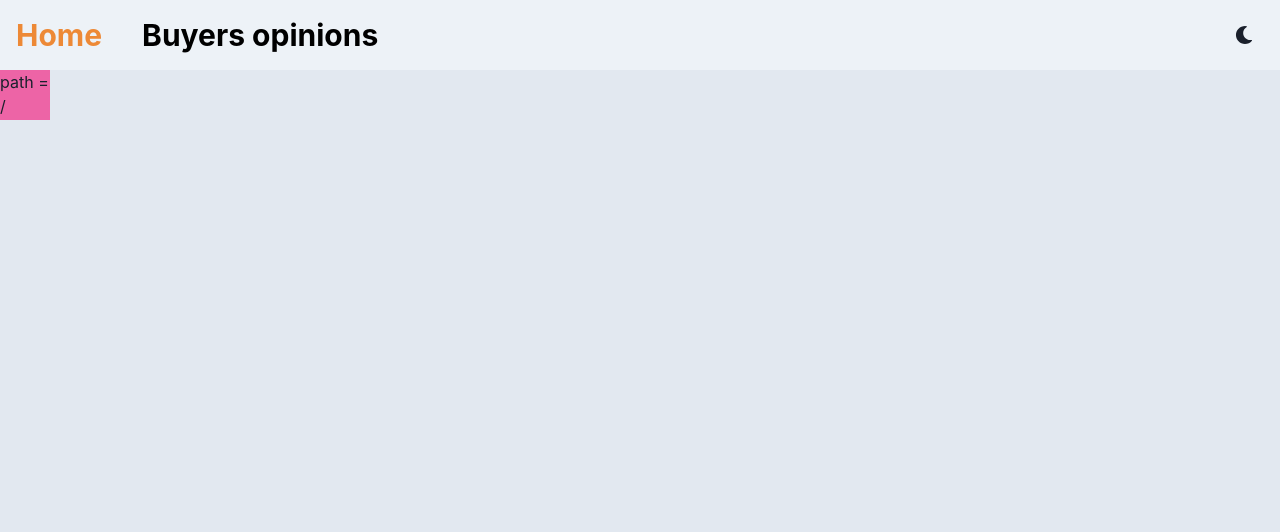
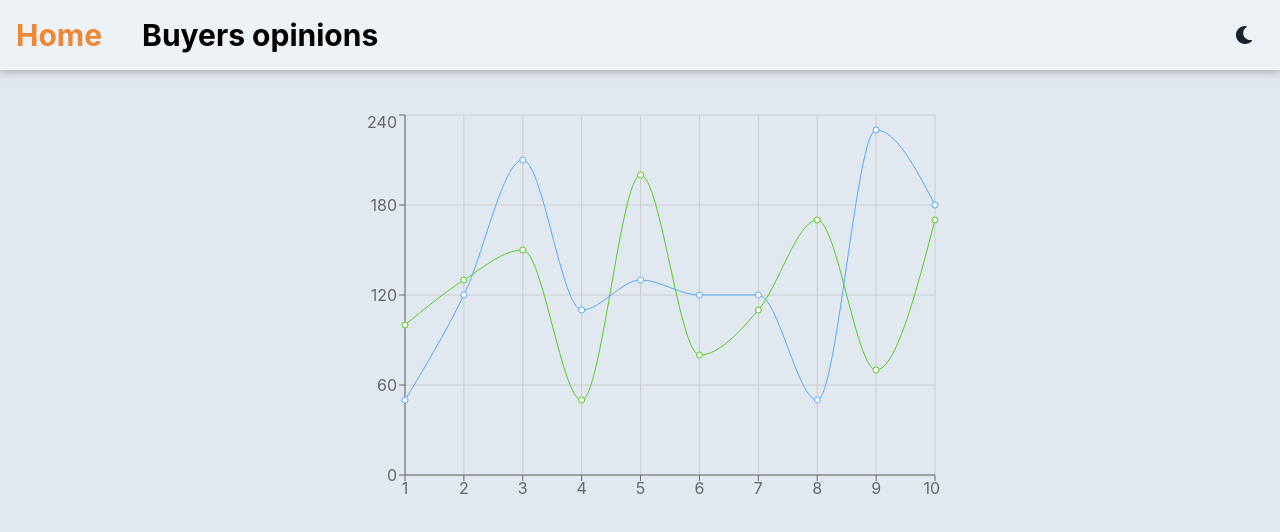
Before and after one commit to Harry29-exe/seller-panel, a React (Create React App) app: page / in a window 1280 px wide. Shown: the top 532 px of the page. Built offline with nearby package versions, Linux system fonts and the light colour scheme.

Commit message:
added experimenting chart and AuthContext

```diff
--- a/package.json
+++ b/package.json
@@ -20,6 +20,7 @@
     "react-icons": "^3.11.0",
     "react-router-dom": "^6.0.2",
     "react-scripts": "4.0.3",
+    "recharts": "^2.1.6",
     "typescript": "^4.4.4",
     "web-vitals": "^0.2.4"
   },
--- a/src/App.tsx
+++ b/src/App.tsx
@@ -7,9 +7,12 @@ import {BrowserRouter, HashRouter, Route, Routes} from "react-router-dom";
 import TestComponent1 from "./molecules/TestComponent1";
 import TestComponent2 from "./molecules/TestComponent2";
 import theme from "./chakra-config/theme";
+import { AuthContext } from "./contexts/AuthContext";
+import Chart from "./molecules/Chart";
 
 export const App = () => (
     <ChakraProvider theme={theme}>
+        <AuthContext.Provider value={null} >
             <BrowserRouter>
 
                 <Navbar routes={[
@@ -19,12 +22,12 @@ export const App = () => (
                 }/>
 
                 <Routes>
-                <Route path={"/"} element={<TestComponent1/>}/>
+                    <Route path={"/"} element={<Chart/>}/>
                     <Route path={"/buyers-opinions"} element={<TestComponent2/>}/>
                 </Routes>
             </BrowserRouter>
 
-
+        </AuthContext.Provider>
     </ChakraProvider>
 )
 
--- /dev/null
+++ b/src/contexts/AuthContext.ts
@@ -0,0 +1,14 @@
+import React from "react";
+
+export class AuthorizationContext {
+    public users: string[];
+    public token: string[];
+
+    constructor(users: string[], token: string[]) {
+        this.users = users;
+        this.token = token;
+    }
+
+}
+
+export const AuthContext = React.createContext<AuthorizationContext | null>(null);
--- /dev/null
+++ b/src/molecules/Chart.tsx
@@ -0,0 +1,39 @@
+import React from 'react';
+import {Center} from "@chakra-ui/react";
+import {CartesianGrid, Line, LineChart, Tooltip, XAxis, YAxis} from 'recharts';
+
+enum DataTime {
+    NOW,
+    EARLIER
+}
+
+const Chart = () => {
+    const data = [
+        {x: 1,  y1: 100, y2: 50},
+        {x: 2,  y1: 130, y2: 120},
+        {x: 3,  y1: 150, y2: 210},
+        {x: 4,  y1:  50, y2: 110},
+        {x: 5,  y1: 200, y2: 130},
+        {x: 6,  y1:  80, y2: 120},
+        {x: 7,  y1: 110, y2: 120},
+        {x: 8,  y1: 170, y2: 50},
+        {x: 9,  y1:  70, y2: 230},
+        {x: 10, y1: 170, y2: 180},
+
+    ]
+    return (
+        <Center pt={10}>
+            <LineChart width={600} height={400} data={data}>
+                <CartesianGrid stroke={"#ccc"}/>
+                <XAxis dataKey="x"/>
+                <YAxis dataKey="y2"/>
+                <Line type="monotone" dataKey="y1" stroke="#5c2"/>
+                <Line type="monotone" dataKey="y2" stroke="#5af"/>
+                <Tooltip />
+
+            </LineChart>
+        </Center>
+    );
+};
+
+export default Chart;
--- a/src/molecules/Navbar.tsx
+++ b/src/molecules/Navbar.tsx
@@ -21,13 +21,14 @@ export interface MenuProps {
 
 const Navbar = (props: MenuProps) => {
     let bgColor = useColorModeValue("gray.100", "gray.800");
+    let shadowColor = useColorModeValue("#aaa", "#000")
     let navbarType = useBreakpointValue(["phone", "normal"]);
     const {pathname} = useLocation();
 
     return (
         <HStack w="100vw" h="70px" px={4} py={2}
                 bg={bgColor}
-                // textShadow={"1px 1px #ffffff88"}
+                shadow={`0px 2px 8px 0px ${shadowColor}`}
                 fontSize={"3xl"} fontWeight={"bold"}>
             {navbarType === "phone"?
                 <>
```
Also changed, not shown: src/atomics/AccountButton.tsx (added, +11 -0 lines), 1 other file (tests, documents, lock files or other folders). Lines whose indentation alone changed are shown as unchanged.
